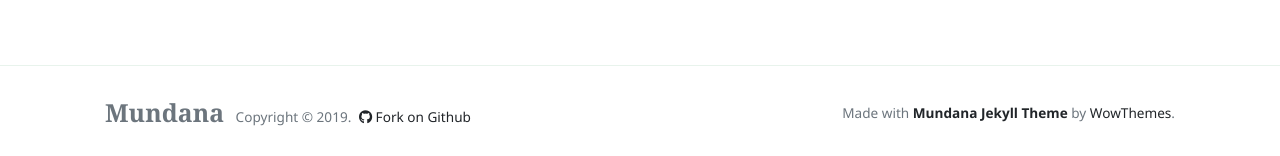
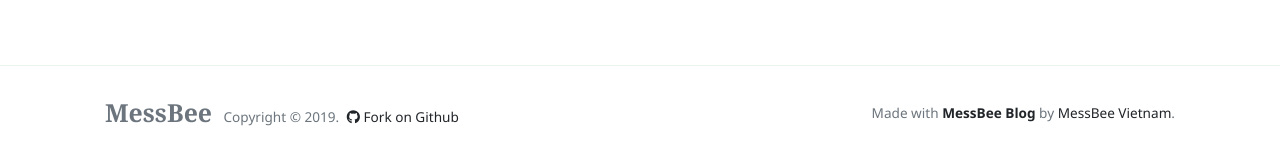
Before and after one commit to MessBeeVN/Blog, a Jekyll site: the page built from index.html, in a window 1280 px wide and 900 px high, scrolled down 1707 px. Shown: the part 741-897 px from the top of the window. Built offline with Jekyll 4.4.1, drawn with Linux system fonts in a browser that asks for light colours; nearby versions of some CDN libraries; the list of posts is cut into pages by our own code.

Commit message:
Update default.html

```diff
--- a/_layouts/default.html
+++ b/_layouts/default.html
@@ -77,15 +77,15 @@
         <div class="container">
         <div class="row align-items-center justify-content-between">
             <div>
-                <span class="navbar-brand mr-2 mb-0"><strong>Mundana</strong></span>
+                <span class="navbar-brand mr-2 mb-0"><strong>MessBee</strong></span>
                 <span>Copyright © <script>document.write(new Date().getFullYear())</script>.</span>
 
                 <!--  Github Repo Star Btn-->
-                <a class="text-dark ml-1" target="_blank" href="https://github.com/wowthemesnet/mundana-theme-jekyll"><i class="fab fa-github"></i> Fork on Github</a>
+                <a class="text-dark ml-1" target="_blank" href="https://github.com/messbeevn"><i class="fab fa-github"></i> Fork on Github</a>
 
             </div>
             <div>
-                Made with <a target="_blank" class="text-dark font-weight-bold" href="https://www.wowthemes.net/mundana-jekyll-theme/"> Mundana Jekyll Theme </a> by <a class="text-dark" target="_blank" href="https://www.wowthemes.net">WowThemes</a>.
+                Made with <a target="_blank" class="text-dark font-weight-bold" href="http://blog.messbee.com"> MessBee Blog </a> by <a class="text-dark" target="_blank" href="https://messbee.com">MessBee Vietnam</a>.
             </div>
         </div>
         </div>
```
